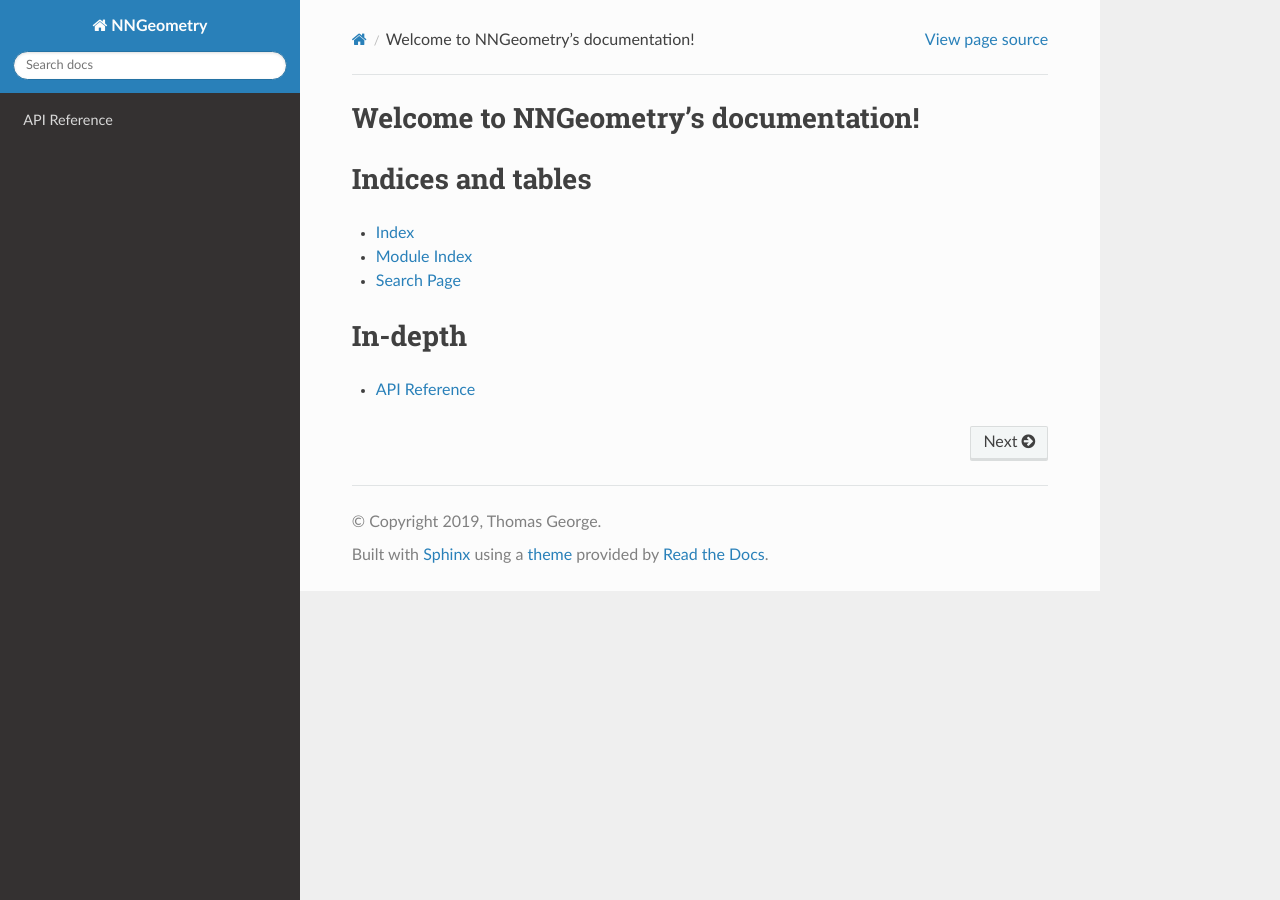
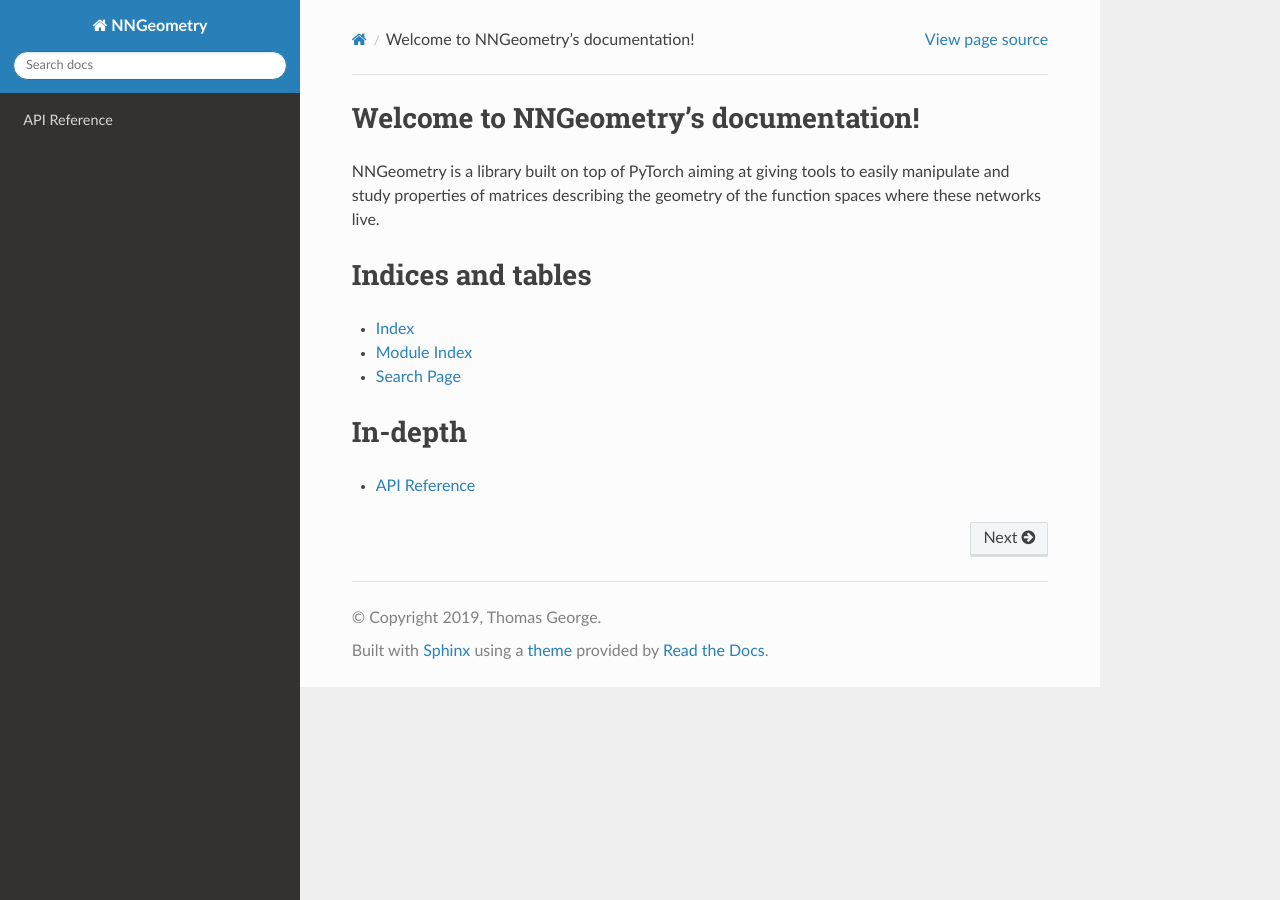
Before and after one commit to tfjgeorge/nngeometry, a Sphinx documentation site: the page built from docs/index.rst, in a window 1280 px wide. Built offline with Sphinx 7.4.7 and the Read the Docs theme 2.0.0, drawn with Linux system fonts in a browser that asks for light colours.

```diff
--- a/docs/index.rst
+++ b/docs/index.rst
@@ -11,6 +11,9 @@ Welcome to NNGeometry's documentation!
    :caption: Contents:
 
 
+NNGeometry is a library built on top of PyTorch aiming at giving tools
+to easily manipulate and study properties of matrices describing the geometry
+of the function spaces where these networks live.
 
 Indices and tables
 ==================
```
Also changed, not shown: docs/api/vectors.rst (+8 -0 lines), 1 other file.
